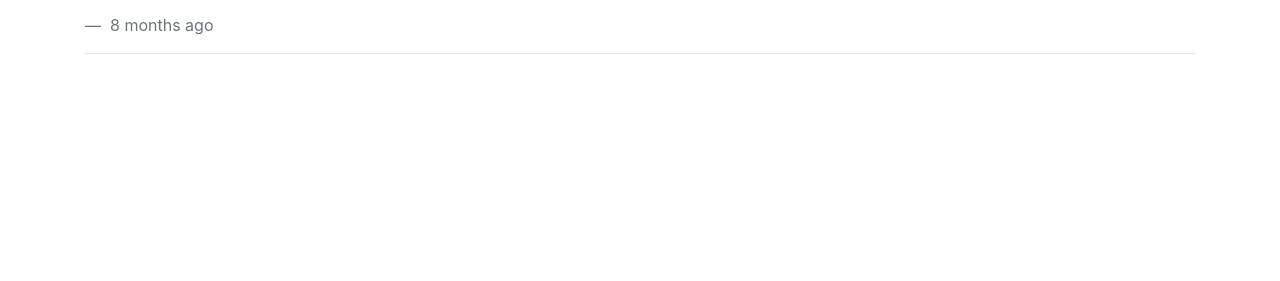
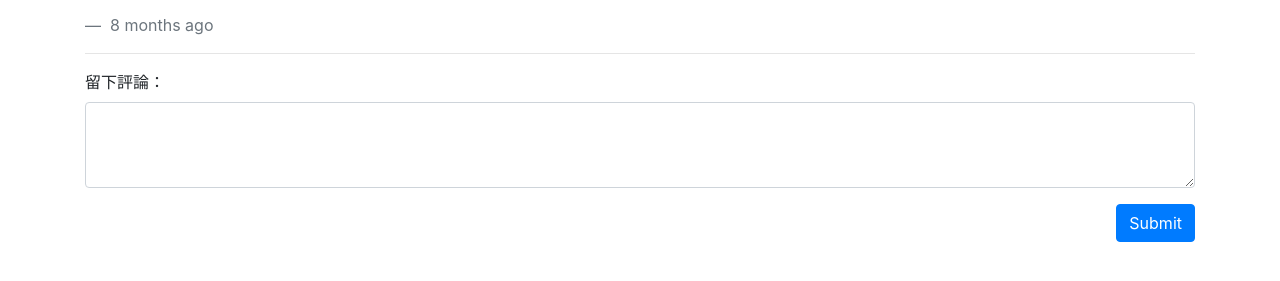
Before and after one commit to lihsu3/restaurant-forum-front-end-vue, a Vue app: page /#/restaurants/24 in a window 1280 px wide. Before the commit this address led to /#/restaurants/24. Shown: the part 741-1022 px from the top of the page. Before the commit the page ends 859 px from the top, so only its background shows below. Built offline with nearby package versions, Linux system fonts and the light colour scheme.

Commit message:
113 - create restaurant comments and add links

```diff
--- /dev/null
+++ b/src/components/CreateComment.vue
@@ -0,0 +1,51 @@
+<template>
+  <form @submit.stop.prevent="handleSubmit">
+    <div class="form-group">
+      <label for="text">留下評論：</label>
+      <textarea
+        v-model="text"
+        class="form-control"
+        rows="3"
+        name="text"
+      />
+    </div>
+    <div class="text-right">
+      <button
+        type="submit"
+        class="btn btn-primary mr-0"
+      >
+        Submit
+      </button>
+    </div>
+  </form>
+</template>
+
+<script>
+import uuid from 'uuid/v4'
+
+export default {
+  props: {
+    restaurantId: {
+      type: Number,
+      required: true
+    }
+  },
+  data () {
+    return {
+      text: ''
+    }
+  },
+  methods: {
+    handleSubmit () {
+      // TODO: 向 API 發送 POST 請求
+      // 伺服器新增 Comment 成功後...
+      this.$emit('after-create-comment', {
+        commentId: uuid(), // 尚未串接 API 暫時使用隨機的 id
+        restaurantId: this.restaurantId,
+        text: this.text
+      })
+      this.text = '' // 將表單內的資料清空
+    }
+  }
+}
+</script>
--- a/src/components/NewestComments.vue
+++ b/src/components/NewestComments.vue
@@ -9,9 +9,11 @@
         :key="comment.id"
       >
         <h4>
-          <a href="#">
+          <!-- <router-link
+            :to="{ name: 'restaurant', params: {id: comment.Restaurant.id}}"
+          > -->
             <!-- {{ comment.Restaurant.name }} -->
-          </a>
+          <!-- </router-link> -->
         </h4>
         <p>{{ comment.text }}</p>by
         <a href="#">
--- a/src/components/NewestRestaurants.vue
+++ b/src/components/NewestRestaurants.vue
@@ -9,7 +9,11 @@
         :key="restaurant.id"
       >
         <h4>
-          <a href="#">{{ restaurant.name }}</a>
+          <router-link
+            :to="{ name: 'restaurant', params: { id: restaurant.id }}"
+          >
+            {{ restaurant.name }}
+          </router-link>
           &nbsp;
           <!-- <small>{{ restaurant.Category.name }}</small> -->
         </h4>
--- a/src/components/RestaurantCard.vue
+++ b/src/components/RestaurantCard.vue
@@ -10,9 +10,11 @@
       >
       <div class="card-body">
         <p class="card-text title-wrap">
-          <a href="#">
-            {{restaurant.name}}
-          </a>
+          <router-link
+            :to="{ name: 'restaurant', params: { id: restaurant.id }}"
+          >
+            {{ restaurant.name }}
+          </router-link>
         </p>
         <!-- <span class="badge badge-secondary">{{restaurant.Category.name}}</span> -->
         <p class="card-text text-truncate">
--- a/src/views/Restaurant.vue
+++ b/src/views/Restaurant.vue
@@ -10,12 +10,17 @@
       @after-delete-comment="afterDeleteComment"
     />
     <!-- 新增評論 CreateComment -->
+    <CreateComment
+      :restaurant-id="restaurant.id"
+      @after-create-comment="afterCreateComment"
+    />
   </div>
 </template>
 
 <script>
 import RestaurantDetail from '../components/RestaurantDetail'
 import RestaurantComments from '../components/RestaurantComments'
+import CreateComment from '../components/CreateComment'
 
 const dummyData = {
   "restaurant": {
@@ -61,11 +66,22 @@
     "isFavorited": true,
     "isLiked": true
 }
+const dummyUser = {
+  currentUser: {
+    id: 1,
+    name: '管理者',
+    email: 'root@example.com',
+    image: 'https://i.pravatar.cc/300',
+    isAdmin: true
+  },
+  isAuthenticated: true
+}
 
 export default {
   components: {
     RestaurantDetail,
-    RestaurantComments
+    RestaurantComments,
+    CreateComment
   },
   data () {
     return {
@@ -81,7 +97,8 @@
         isFavorited: false,
         isLiked: false
       },
-      restaurantComments: []
+      restaurantComments: [],
+      currentUser: dummyUser.currentUser
     }
   },
   created () {
@@ -113,6 +130,19 @@
       this.restaurantComments = this.restaurantComments.filter(
         comment => comment.id !== commentId
       )
+    },
+    afterCreateComment (payload) {
+      const { commentId, restaurantId, text } = payload
+      this.restaurantComments.push({
+        id: commentId,
+        RestaurantId: restaurantId,
+        User: {
+          id: this.currentUser.id,
+          name: this.currentUser.name
+        },
+        text,
+        createdAt: new Date()
+      })
     }
   }
 }
```
